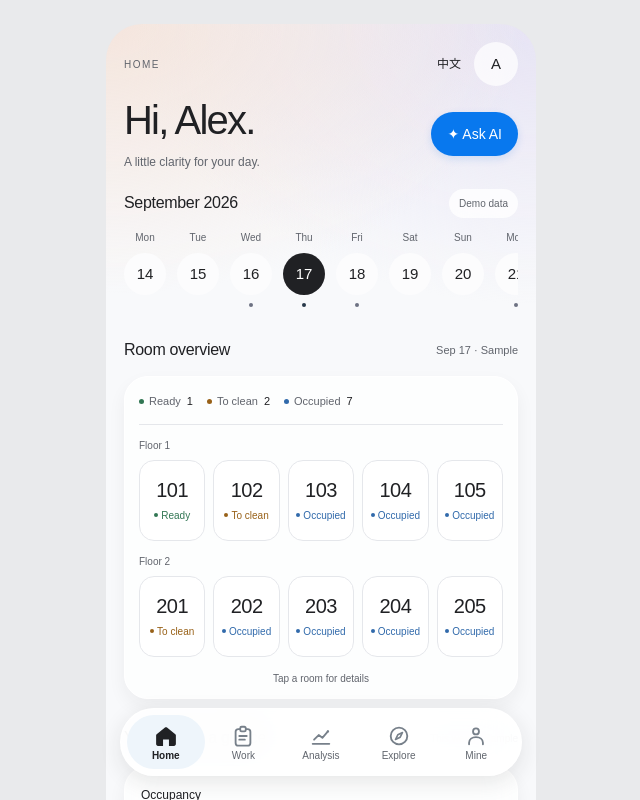
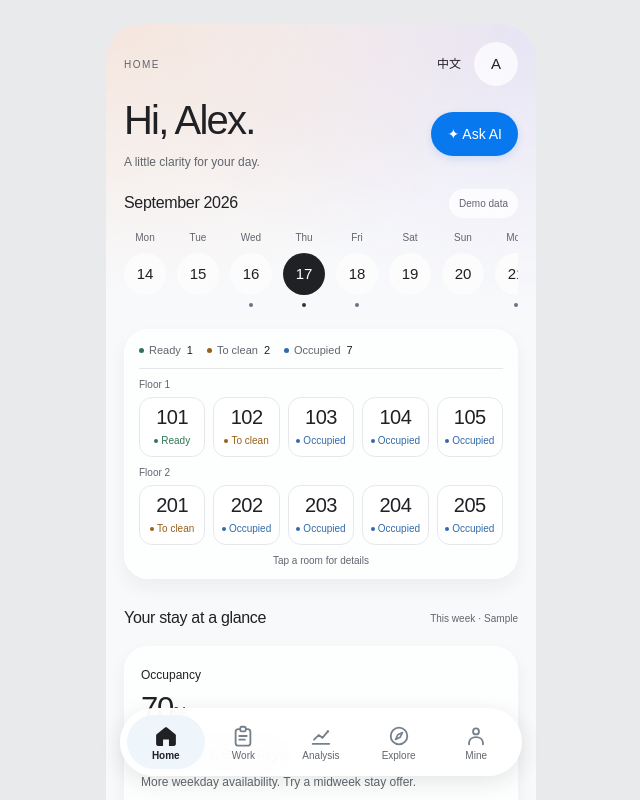
Before and after one commit to Flesymevoli/staycraft, a Next.js app in the folder frontend/: page /native-home in a window 1280 px wide. Shown: the top 800 px of the page, without its empty margins (319-959 px from the left). Built offline with nearby package versions, Linux system fonts and the light colour scheme; a web font is replaced by a local one.

Commit message:
style: compact room board to reveal Home overview

```diff
--- a/frontend/src/components/room-board.css
+++ b/frontend/src/components/room-board.css
@@ -1,18 +1,16 @@
-.room-board { margin-top: 27px; --room-ready: #317653; --room-cleaning: #986118; --room-occupied: #316aab; }
-.room-board .native-section-head { margin-bottom: 14px; }
-.room-board .native-section-head small { font-size: 11px; color: var(--muted); }
-.room-board-surface { padding: 16px 14px 12px; background: var(--card-surface); border: 1px solid white; border-radius: var(--card-radius); box-shadow: var(--card-shadow); }
-.room-board-legend { display: flex; flex-wrap: wrap; gap: 14px; padding-bottom: 15px; border-bottom: 1px solid var(--hairline); }
+.room-board { margin-top: 18px; --room-ready: #317653; --room-cleaning: #986118; --room-occupied: #316aab; }
+.room-board-surface { padding: 12px 14px 10px; background: var(--card-surface); border: 1px solid white; border-radius: var(--card-radius); box-shadow: var(--card-shadow); }
+.room-board-legend { display: flex; flex-wrap: wrap; gap: 14px; padding-bottom: 10px; border-bottom: 1px solid var(--hairline); }
 .room-board-legend > span { display: inline-flex; align-items: center; gap: 5px; color: var(--muted); font-size: 11px; }
 .room-board-legend b { margin-left: 1px; color: var(--ink); font-weight: 500; font-variant-numeric: tabular-nums; }
 .room-state-ready { --room-status-color: var(--room-ready); --room-status-bg: #f0f7f2; }
 .room-state-cleaning { --room-status-color: var(--room-cleaning); --room-status-bg: #fbf5e9; }
 .room-state-occupied { --room-status-color: var(--room-occupied); --room-status-bg: #eff5fc; }
 .room-board i { flex-shrink: 0; width: 5px; height: 5px; border-radius: 50%; background: var(--room-status-color); }
-.room-floor { margin-top: 13px; }
-.room-floor-label { display: block; margin-bottom: 7px; color: var(--muted); font-size: 10px; }
+.room-floor { margin-top: 8px; }
+.room-floor-label { display: block; margin-bottom: 5px; color: var(--muted); font-size: 10px; }
 .room-grid { display: grid; grid-template-columns: repeat(5, minmax(0, 1fr)); gap: 8px; }
-.room-tile { display: flex; flex-direction: column; align-items: center; justify-content: center; gap: 9px; min-width: 0; min-height: 81px; padding: 12px 3px; border: 1px solid var(--hairline); border-radius: 15px; background: #fff; color: var(--ink); transition: border-color .16s, background .16s; }
+.room-tile { display: flex; flex-direction: column; align-items: center; justify-content: center; gap: 7px; min-width: 0; min-height: 60px; padding: 8px 3px; border: 1px solid var(--hairline); border-radius: 13px; background: #fff; color: var(--ink); transition: border-color .16s, background .16s; }
 .room-tile.is-selected { border-color: var(--blue); background: var(--room-status-bg); }
 .room-number { font-size: 20px; line-height: 1; font-weight: 500; letter-spacing: -.025em; font-variant-numeric: tabular-nums; }
 .room-tile-status { display: inline-flex; align-items: center; justify-content: center; gap: 3px; color: var(--room-status-color); font-size: 10px; line-height: 1.3; }
@@ -27,5 +25,5 @@
 .room-detail p { margin: 8px 0 12px; color: var(--muted); font-size: 12px; line-height: 1.5; }
 .room-clean-button { display: inline-flex; align-items: center; justify-content: center; gap: 5px; min-height: 44px; padding: 0 14px; border: 0; border-radius: 22px; background: #eef5fb; color: #1765ae; font-size: 12px; }
 .room-detail .room-demo-feedback { color: var(--room-ready); }
-.room-board-hint { margin: 14px 0 0; text-align: center; color: var(--muted); font-size: 10px; }
+.room-board-hint { margin: 8px 0 0; text-align: center; color: var(--muted); font-size: 10px; }
 @media (max-width: 359px) { .room-grid { grid-template-columns: repeat(3, minmax(0, 1fr)); } }
--- a/frontend/src/components/room-board.tsx
+++ b/frontend/src/components/room-board.tsx
@@ -29,8 +29,7 @@ export function RoomBoard({ zh }: { zh: boolean }) {
   const statusOf = (room: Room): Status => cleaned.includes(room.number) ? "ready" : room.status;
   const room = rooms.find(item => item.number === selected);
   const status = room ? statusOf(room) : null;
-  return <section className="room-board" aria-labelledby="room-board-title">
-    <div className="native-section-head"><h2 id="room-board-title">{t("Room overview", "客房概览")}</h2><small>{t("Sep 17 · Sample", "9 月 17 日 · 示例")}</small></div>
+  return <section className="room-board" aria-label={t("Room overview · Sep 17 sample", "客房概览 · 9 月 17 日示例")}>
     <div className="room-board-surface">
       <div className="room-board-legend" aria-label={t("Room status counts", "房态数量")}>
         {(["ready", "cleaning", "occupied"] as Status[]).map(item => <span key={item} className={`room-state-${item}`}><i aria-hidden="true"/>{labels[item][zh ? 1 : 0]}<b>{rooms.filter(r => statusOf(r) === item).length}</b></span>)}
```
Also changed, not shown: 1 other file (tests, documents, lock files or other folders).
